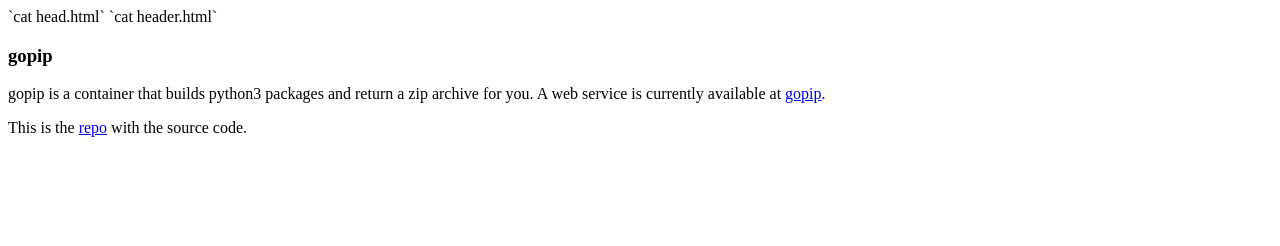
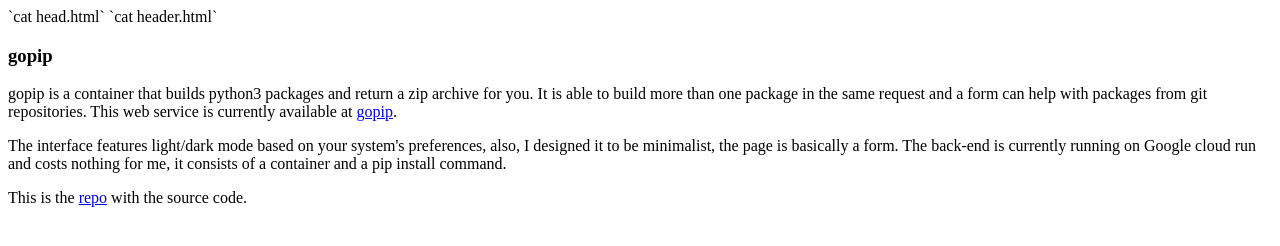
Before and after one commit to blmayer/website, a plain HTML site: page static/works/gopip.html in a window 1280 px wide. Drawn offline with Linux system fonts and the light colour scheme.

Commit message:
Improved gopip page

```diff
--- a/static/works/gopip.html
+++ b/static/works/gopip.html
@@ -7,8 +7,17 @@
     <h3><a name="gopip">gopip</a></h3>
     <p>
         gopip is a container that builds python3 packages and return
-        a zip archive for you. A web service is currently available at
+        a zip archive for you. It is able to build more than one package
+        in the same request and a form can help with packages from git
+        repositories. This web service is currently available at
         <a href="https://gopip-vjz2keikqq-uc.a.run.app">gopip</a>.
+    </p>
+    <p>
+        The interface features light/dark mode based on your system's
+        preferences, also, I designed it to be minimalist, the page is
+        basically a form. The back-end is currently running on Google
+        cloud run and costs nothing for me, it consists of a container
+        and a pip install command.
     </p>
     <p>
         This is the <a href="https://github.com/blmayer/gopip">repo</a>
```
